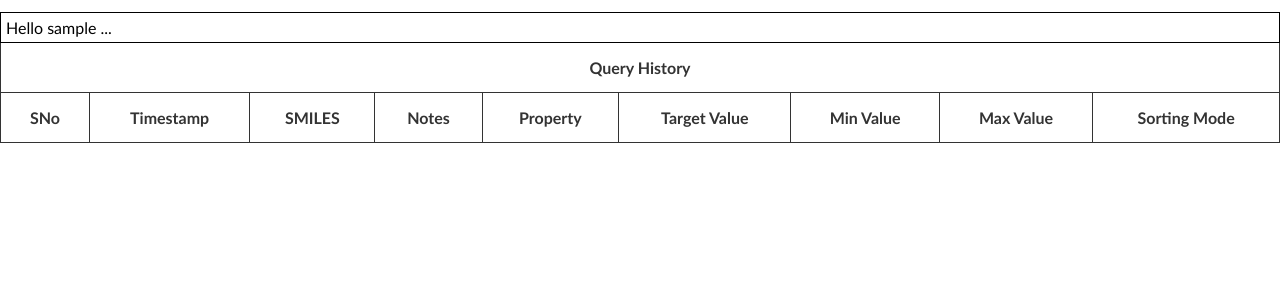
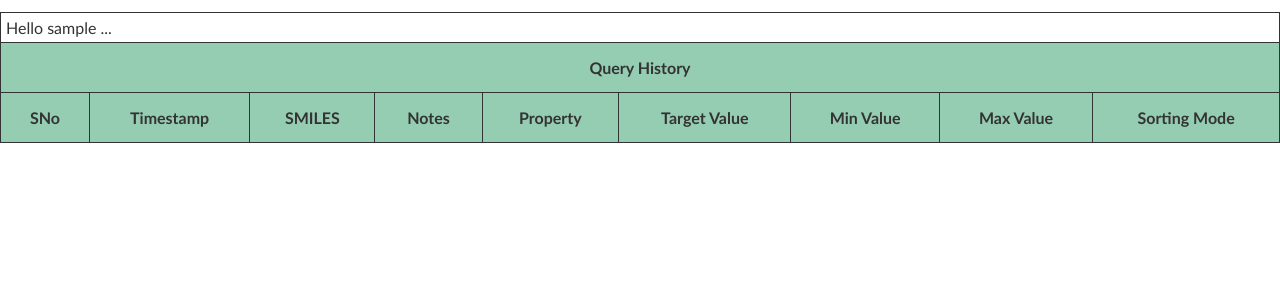
Before and after one commit to satyarth934/django-mysite, a Django app: template retroapp/templates/retroapp/history.html in a window 1280 px wide. Shown: the part 176-476 px from the top of the page. Run offline with Django 4.2, Linux system fonts and the light colour scheme; the template is opened without the code that fills it, so the values that code supplies are empty; the visitor is signed in with stand-in values (Sample User, id 1); parts of the project's set-up code (start-up, migrations or seed data) failed here and were passed over; some libraries are stand-ins or nearby versions.

Commit message:
removed yellow color and changed text/borders to black, brought history table in line with table styling

```diff
--- a/dfshow/static/stylesheets/tables.css
+++ b/dfshow/static/stylesheets/tables.css
@@ -35,8 +35,6 @@ td {
   text-align:  center;
   vertical-align: middle;
   border:  1px solid #333;
-  background-color: #ffffdd;
-  color:  #1796a9;
   padding:  15px;
   box-sizing:  border-box;
 }
--- a/retroapp/static/css/history.css
+++ b/retroapp/static/css/history.css
@@ -23,14 +23,19 @@ table {
     margin-right: auto;
     margin-top: 1%;
     width: 100%;
+     color:  #333;
+    border:  2px solid #333;
+    box-sizing:  border-box;
 }
 
 th {
-    border-bottom: 2px solid #333;
-    color: #333;
-    font-weight: bold;
-    text-align: center;
-    padding: 15px;
+  border-bottom:  2px solid #333;
+  background-color:  #95cdb3;
+  color: #333;
+  font-weight:  bold;
+  text-align:  center;
+  padding:  15px;
+  box-sizing:  border-box;
 }
 
 tr {}
```
